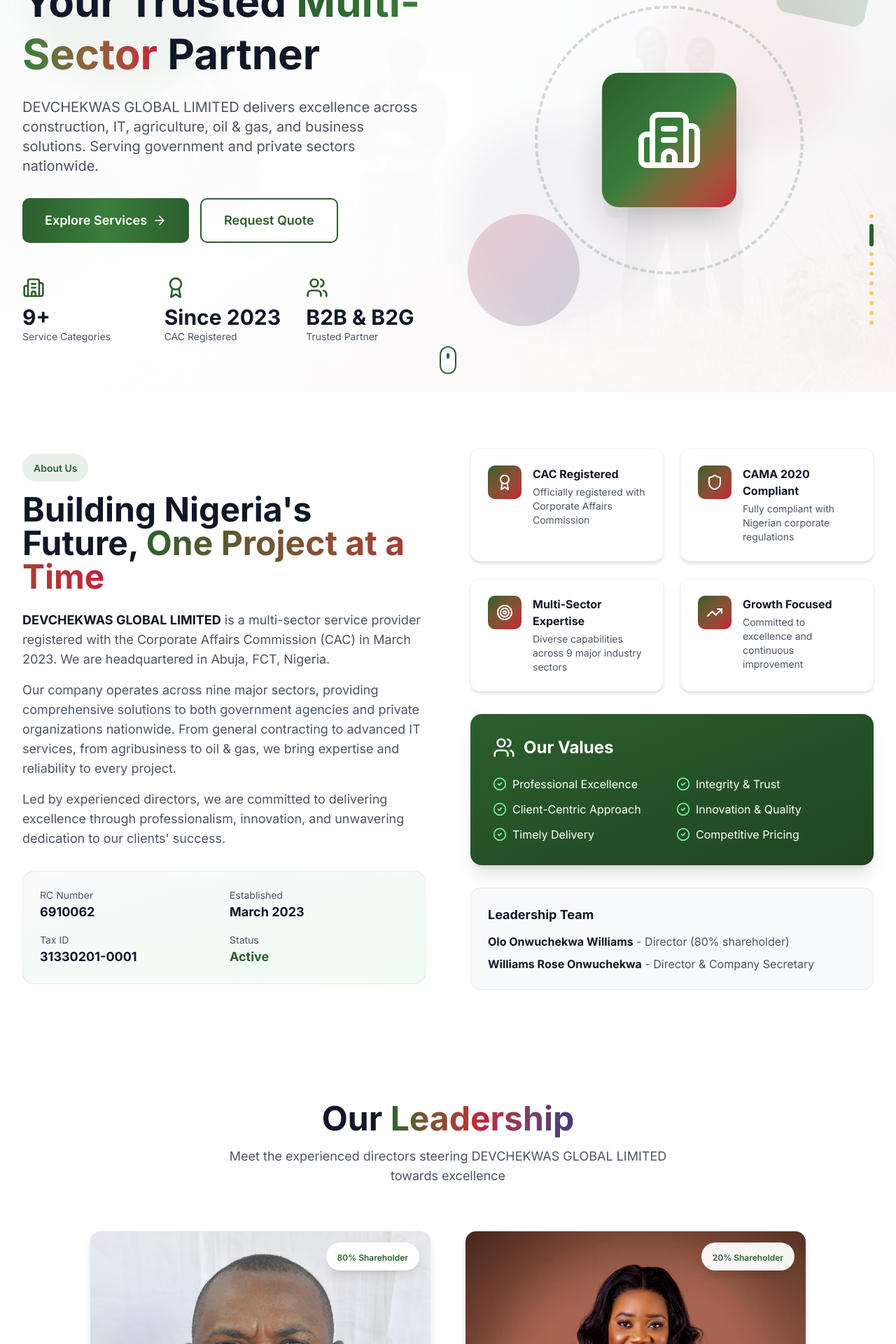
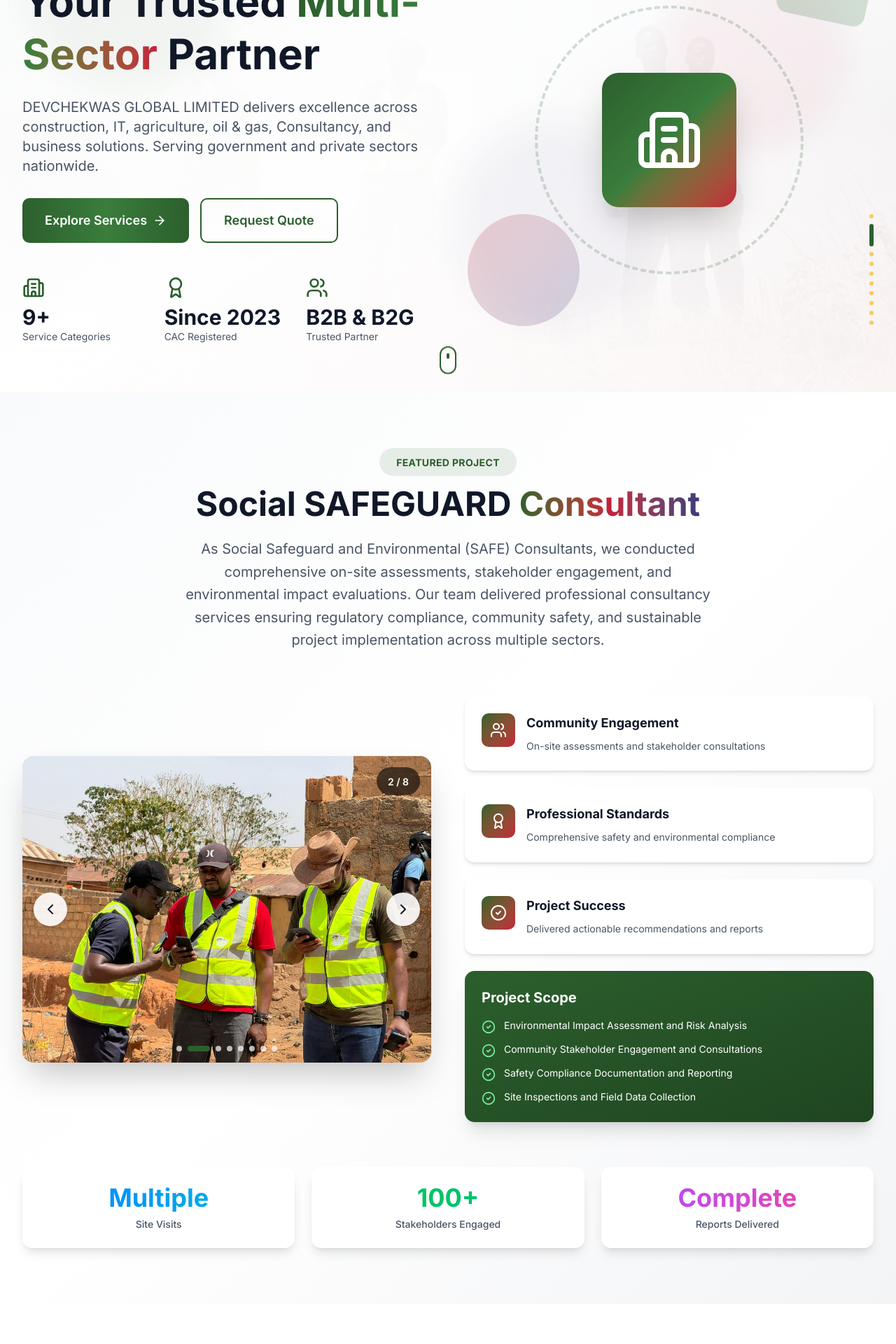
Before and after one commit to Balamathias/devchekwas, a Next.js app: page / in a window 1280 px wide. Shown: the part 240-2160 px from the top of the page at 70% size. Built offline with nearby package versions, Linux system fonts and the light colour scheme.

Commit message:
Few corrections made pointed out

```diff
--- a/src/app/page.tsx
+++ b/src/app/page.tsx
@@ -13,10 +13,10 @@
     <main>
       <Navbar />
       <Hero />
+      <SocialSafe />
       <About />
       <Leadership />
       <Services />
-      <SocialSafe />
       <Gallery />
       <Contact />
       <Footer />
--- a/src/components/sections/About.tsx
+++ b/src/components/sections/About.tsx
@@ -112,12 +112,12 @@
                   March 2023
                 </div>
               </div>
-              <div>
+              {/* <div>
                 <div className="text-sm text-gray-600">Tax ID</div>
                 <div className="text-lg font-bold text-gray-900">
                   31330201-0001
                 </div>
-              </div>
+              </div> */}
               <div>
                 <div className="text-sm text-gray-600">Status</div>
                 <div className="text-lg font-bold text-primary">Active</div>
@@ -192,7 +192,7 @@
           </motion.div>
 
           {/* Leadership Note */}
-          <motion.div
+          {/* <motion.div
             initial={{ opacity: 0, y: 20 }}
             whileInView={{ opacity: 1, y: 0 }}
             viewport={{ once: true }}
@@ -216,7 +216,7 @@
                 - Director & Company Secretary
               </p>
             </div>
-          </motion.div>
+          </motion.div> */}
         </motion.div>
       </div>
     </Section>
--- a/src/components/sections/Hero.tsx
+++ b/src/components/sections/Hero.tsx
@@ -132,7 +132,7 @@
               className="text-base sm:text-lg lg:text-xl text-gray-600 mb-6 sm:mb-8 max-w-2xl mx-auto lg:mx-0"
             >
               DEVCHEKWAS GLOBAL LIMITED delivers excellence across construction,
-              IT, agriculture, oil & gas, and business solutions. Serving
+              IT, agriculture, oil & gas, Consultancy, and business solutions. Serving
               government and private sectors nationwide.
             </motion.p>
 
--- a/src/components/sections/Leadership.tsx
+++ b/src/components/sections/Leadership.tsx
@@ -9,7 +9,7 @@
   {
     name: "Olo Onwuchekwa Williams",
     role: "Director",
-    description: "Principal Director and majority shareholder with extensive experience in multi-sector business development and strategic management.",
+    description: "Principal Director with extensive experience in multi-sector business development and strategic management.",
     image: "/partners/williams.jpeg",
     stake: "80% Shareholder",
   },
@@ -67,13 +67,13 @@
                 <div className="absolute inset-0 bg-gradient-to-t from-black/60 via-black/0 to-black/0 opacity-0 group-hover:opacity-100 transition-opacity duration-500" />
 
                 {/* Badge */}
-                <div className="absolute top-4 right-4">
+                {/* <div className="absolute top-4 right-4">
                   <div className="px-4 py-2 bg-white/95 backdrop-blur-sm rounded-full shadow-lg">
                     <span className="text-xs font-semibold text-primary">
                       {leader.stake}
                     </span>
                   </div>
-                </div>
+                </div> */}
               </div>
 
               {/* Content */}
--- a/src/components/sections/SocialSafe.tsx
+++ b/src/components/sections/SocialSafe.tsx
@@ -99,7 +99,7 @@
           </motion.div>
 
           <h2 className="text-3xl sm:text-4xl lg:text-5xl font-bold text-gray-900 mb-6">
-            Social SAFE{" "}
+            Social SAFEGUARD{" "}
             <span className="bg-gradient-to-r from-primary via-accent to-secondary bg-clip-text text-transparent">
               Consultant
             </span>
```
Also changed, not shown: 1 other file (tests, documents, lock files or other folders).
